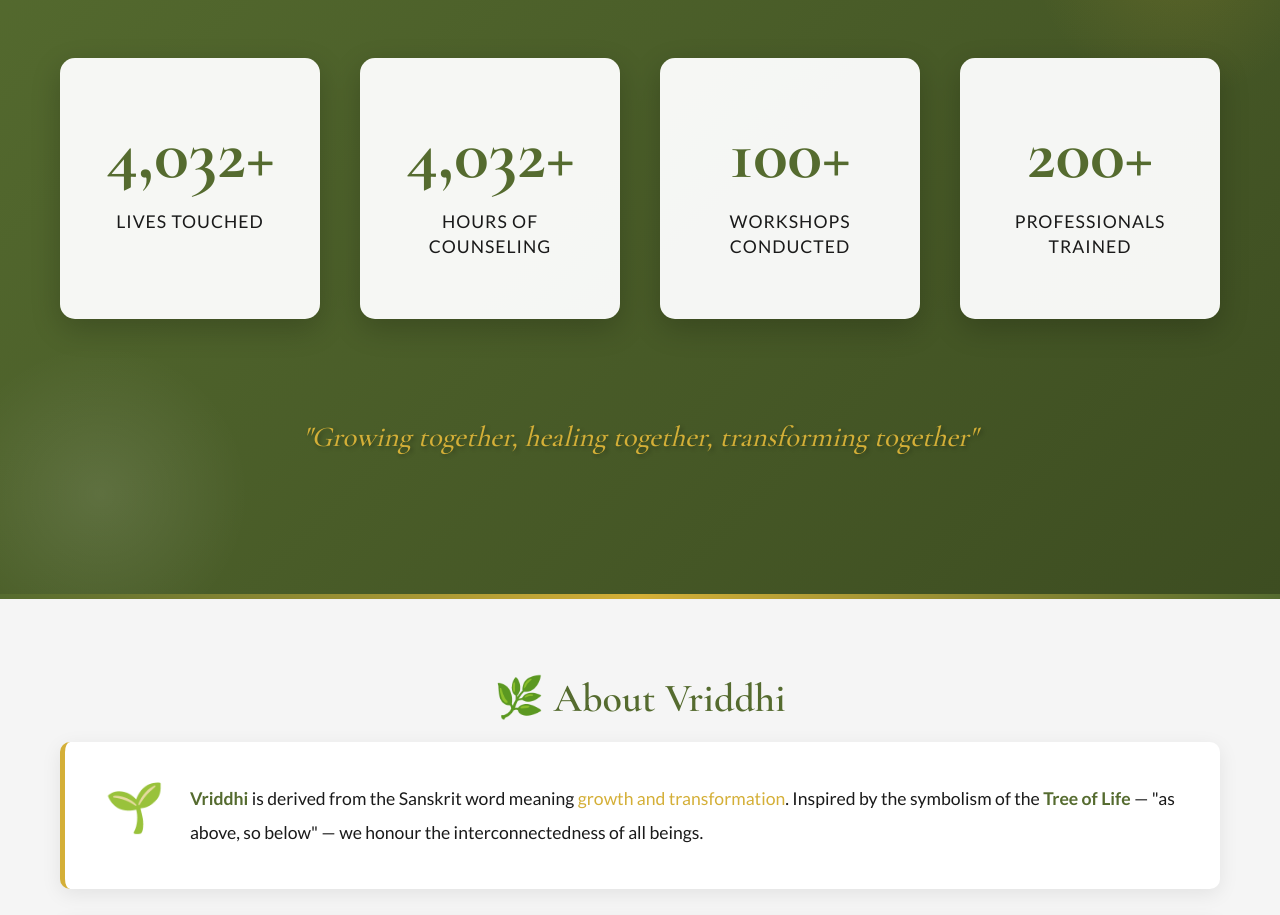
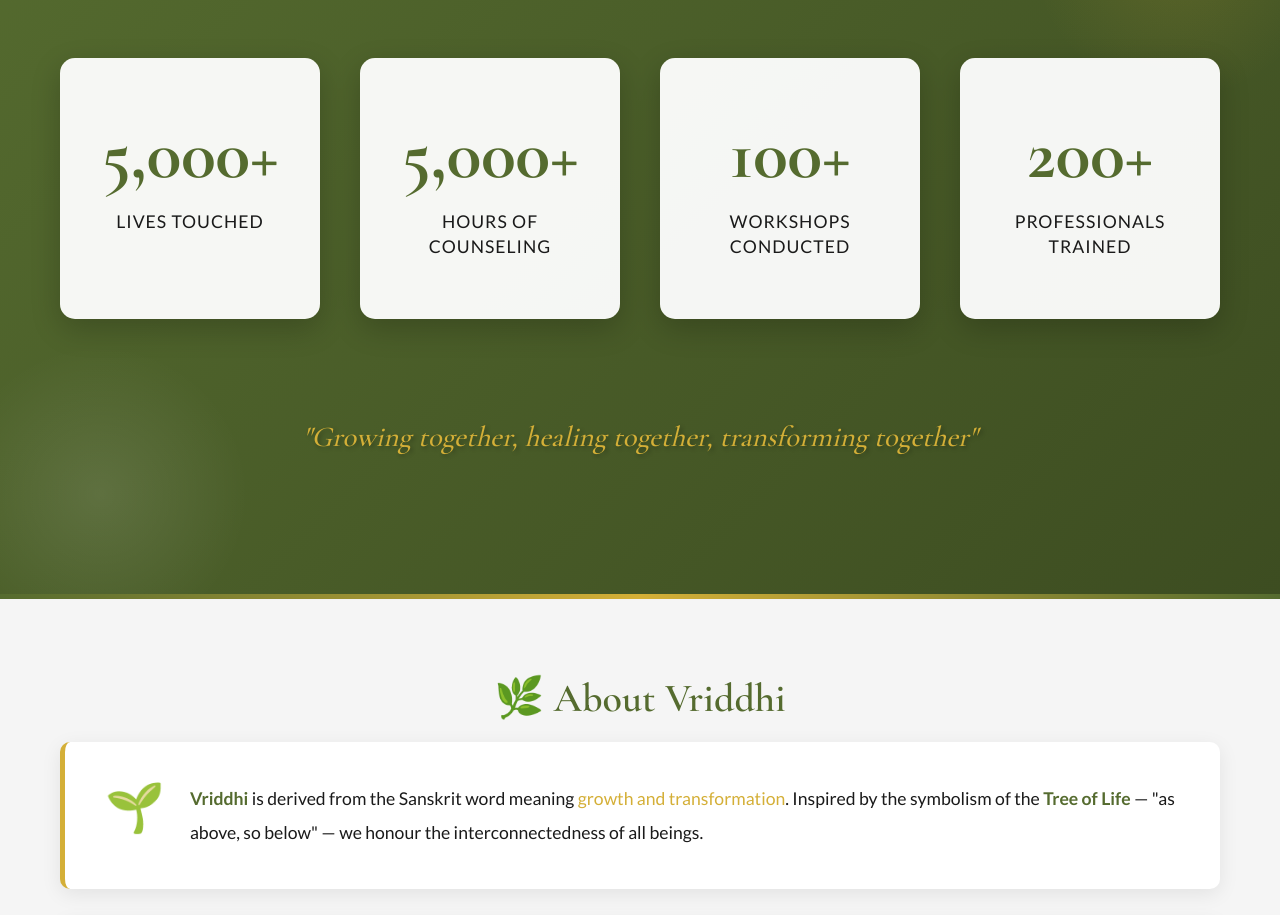
Before and after one commit to Pavankumarh0/vriddhi, a React (Create React App) app: page / in a window 1280 px wide. Shown: the part 1144-2059 px from the top of the page. Built offline with nearby package versions, Linux system fonts and the light colour scheme.

Commit message:
fourth commit

```diff
--- a/src/components/Achievements/Achievements.js
+++ b/src/components/Achievements/Achievements.js
@@ -5,7 +5,7 @@ import './Achievements.css';
 const Achievements = () => {
   const [titleRef, titleVisible] = useScrollAnimation();
   const [countersRef, countersVisible] = useScrollAnimation();
-  const [hasAnimated, setHasAnimated] = useState(false);
+  const hasAnimatedRef = useRef(false);
 
   // Counter animation hook
   const useCounter = (end, duration = 2000) => {
@@ -13,14 +13,14 @@ const Achievements = () => {
     const countRef = useRef(0);
 
     useEffect(() => {
-      if (countersVisible && !hasAnimated) {
+      if (countersVisible && !hasAnimatedRef.current) {
         const increment = end / (duration / 16); // 60fps
         const timer = setInterval(() => {
           countRef.current += increment;
           if (countRef.current >= end) {
             setCount(end);
             clearInterval(timer);
-            setHasAnimated(true);
+            hasAnimatedRef.current = true;
           } else {
             setCount(Math.floor(countRef.current));
           }
@@ -28,7 +28,7 @@ const Achievements = () => {
 
         return () => clearInterval(timer);
       }
-    }, [countersVisible, end, duration, hasAnimated]);
+    }, [countersVisible, end, duration]);
 
     return count;
   };
```
